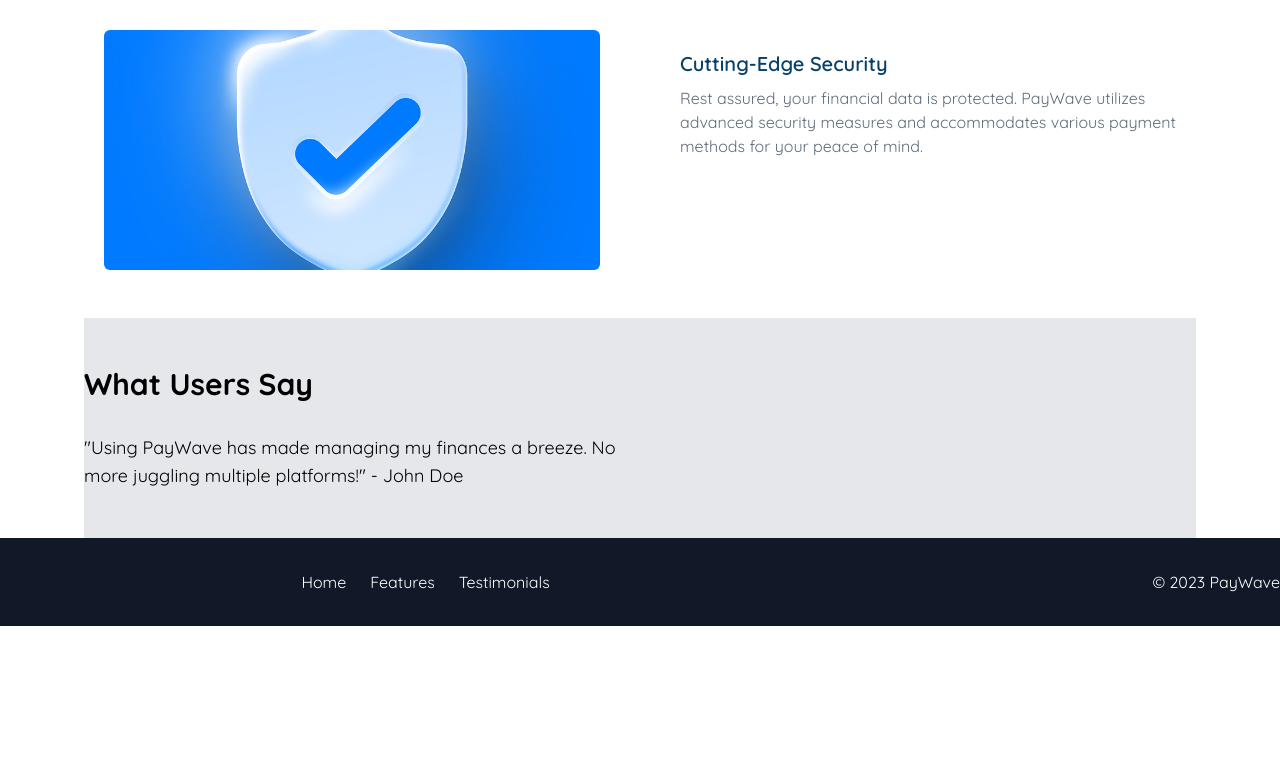
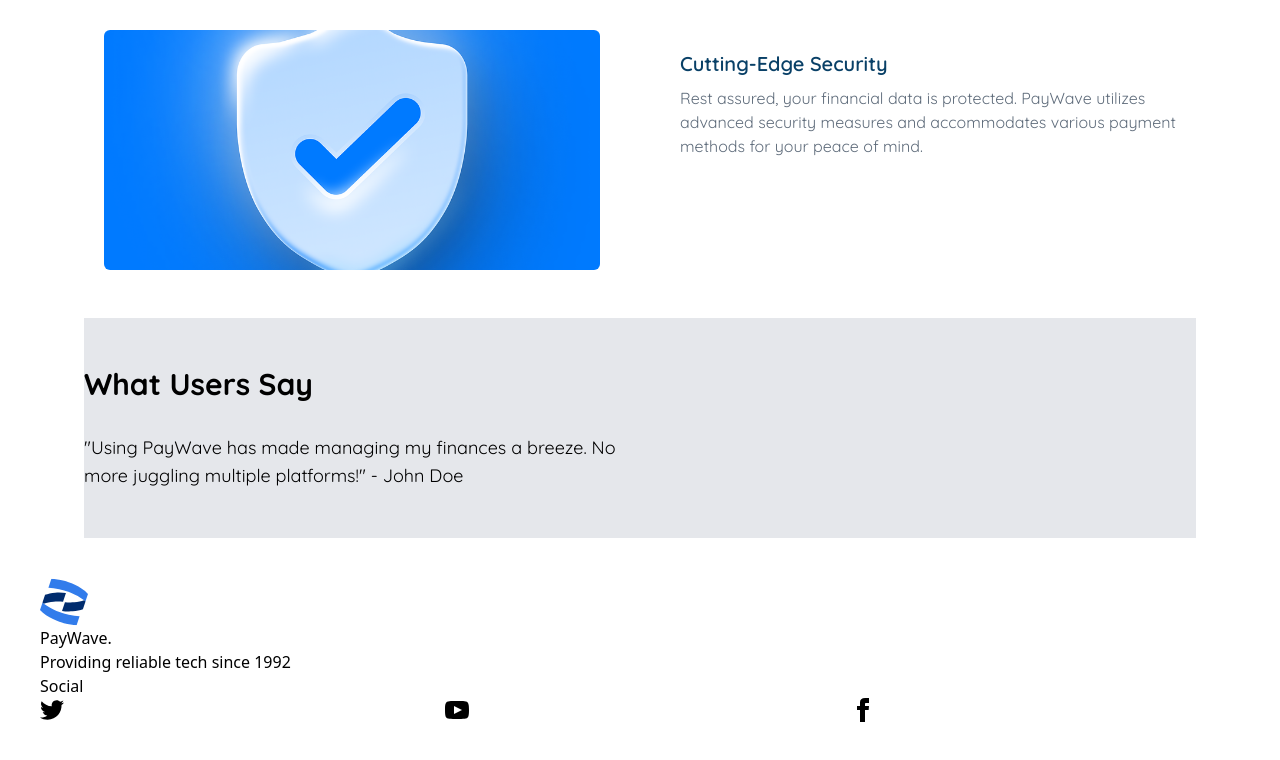
Before and after one commit to BeeAwwad/PayWave-landing-page, a React (Vite) app: page / in a window 1280 px wide. Shown: the part 1914-2674 px from the top of the page. Before the commit the page ends 2540 px from the top, so only its background shows below. Built offline with nearby package versions, Linux system fonts and the light colour scheme.

Commit message:
add: Added footer styles and content :O

```diff
--- a/src/landingPageComponents/Footer.jsx
+++ b/src/landingPageComponents/Footer.jsx
@@ -1,35 +1,55 @@
+import { LogoSvg } from "../assets/svg"
+
 const Footer = () => {
   return (
     <>
-      <footer className="bg-gray-900 text-white py-8 font-quicksand">
-        <div className="container mx-auto flex flex-col md:flex-row justify-between items-center">
-          <div className="contact-info">
-            {/* Contact Information for PayWave */}
+      <footer className="footer p-10 bg-neutral text-neutral-content">
+        <aside className="">
+          <LogoSvg className={"h-12 w-12"} />
+          <p>
+            PayWave.
+            <br />
+            Providing reliable tech since 1992
+          </p>
+        </aside>
+        <nav>
+          <header className="footer-title">Social</header>
+          <div className="grid grid-flow-col gap-4">
+            <a>
+              <svg
+                xmlns="http://www.w3.org/2000/svg"
+                width="24"
+                height="24"
+                viewBox="0 0 24 24"
+                className="fill-current"
+              >
+                <path d="M24 4.557c-.883.392-1.832.656-2.828.775 1.017-.609 1.798-1.574 2.165-2.724-.951.564-2.005.974-3.127 1.195-.897-.957-2.178-1.555-3.594-1.555-3.179 0-5.515 2.966-4.797 6.045-4.091-.205-7.719-2.165-10.148-5.144-1.29 2.213-.669 5.108 1.523 6.574-.806-.026-1.566-.247-2.229-.616-.054 2.281 1.581 4.415 3.949 4.89-.693.188-1.452.232-2.224.084.626 1.956 2.444 3.379 4.6 3.419-2.07 1.623-4.678 2.348-7.29 2.04 2.179 1.397 4.768 2.212 7.548 2.212 9.142 0 14.307-7.721 13.995-14.646.962-.695 1.797-1.562 2.457-2.549z"></path>
+              </svg>
+            </a>
+            <a>
+              <svg
+                xmlns="http://www.w3.org/2000/svg"
+                width="24"
+                height="24"
+                viewBox="0 0 24 24"
+                className="fill-current"
+              >
+                <path d="M19.615 3.184c-3.604-.246-11.631-.245-15.23 0-3.897.266-4.356 2.62-4.385 8.816.029 6.185.484 8.549 4.385 8.816 3.6.245 11.626.246 15.23 0 3.897-.266 4.356-2.62 4.385-8.816-.029-6.185-.484-8.549-4.385-8.816zm-10.615 12.816v-8l8 3.993-8 4.007z"></path>
+              </svg>
+            </a>
+            <a>
+              <svg
+                xmlns="http://www.w3.org/2000/svg"
+                width="24"
+                height="24"
+                viewBox="0 0 24 24"
+                className="fill-current"
+              >
+                <path d="M9 8h-3v4h3v12h5v-12h3.642l.358-4h-4v-1.667c0-.955.192-1.333 1.115-1.333h2.885v-5h-3.808c-3.596 0-5.192 1.583-5.192 4.615v3.385z"></path>
+              </svg>
+            </a>
           </div>
-
-          <nav className="footer-nav">
-            <ul className="flex space-x-6">
-              <li>
-                <a href="#home">Home</a>
-              </li>
-              <li>
-                <a href="#features">Features</a>
-              </li>
-              <li>
-                <a href="#testimonials">Testimonials</a>
-              </li>
-              {/* Add other navigation links */}
-            </ul>
-          </nav>
-
-          <div className="social-links">
-            {/* Social media icons linking to PayWave's profiles */}
-          </div>
-
-          <div className="copyright">
-            &copy; {new Date().getFullYear()} PayWave
-          </div>
-        </div>
+        </nav>
       </footer>
     </>
   )
```
